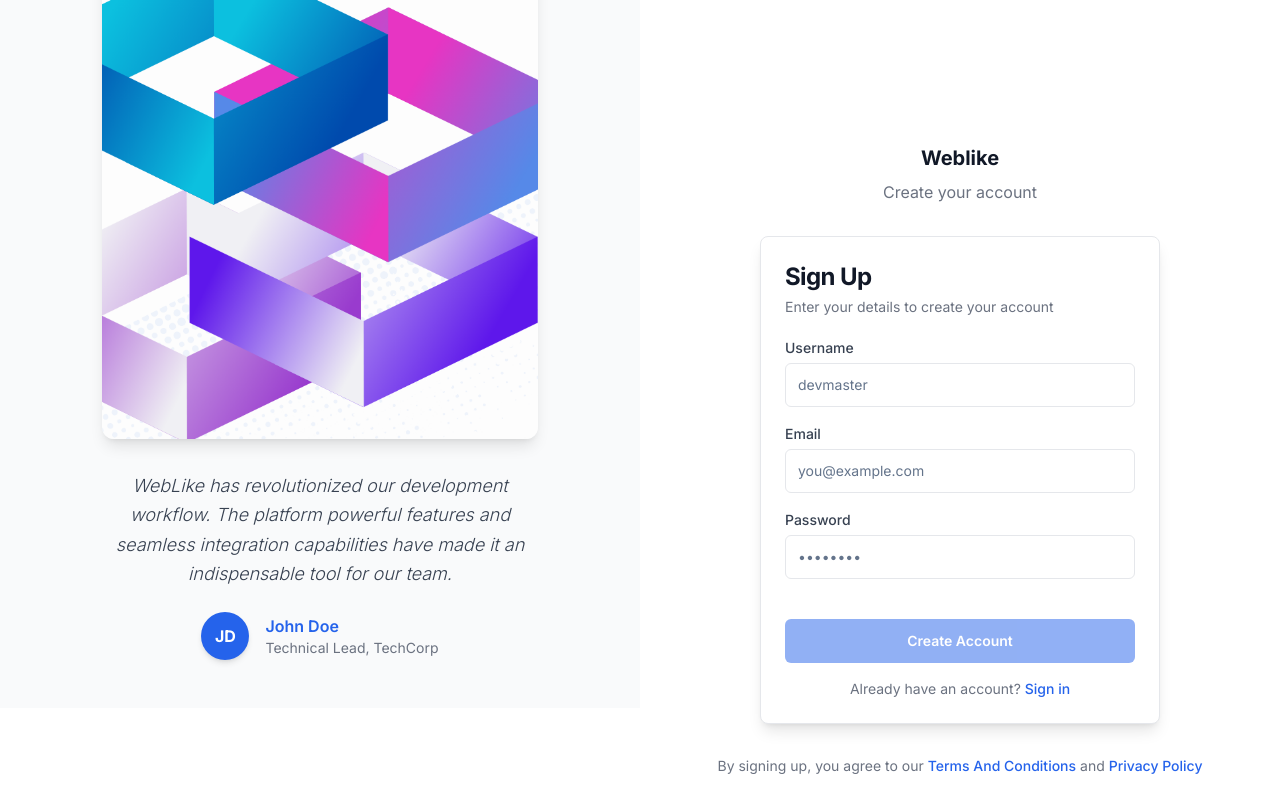
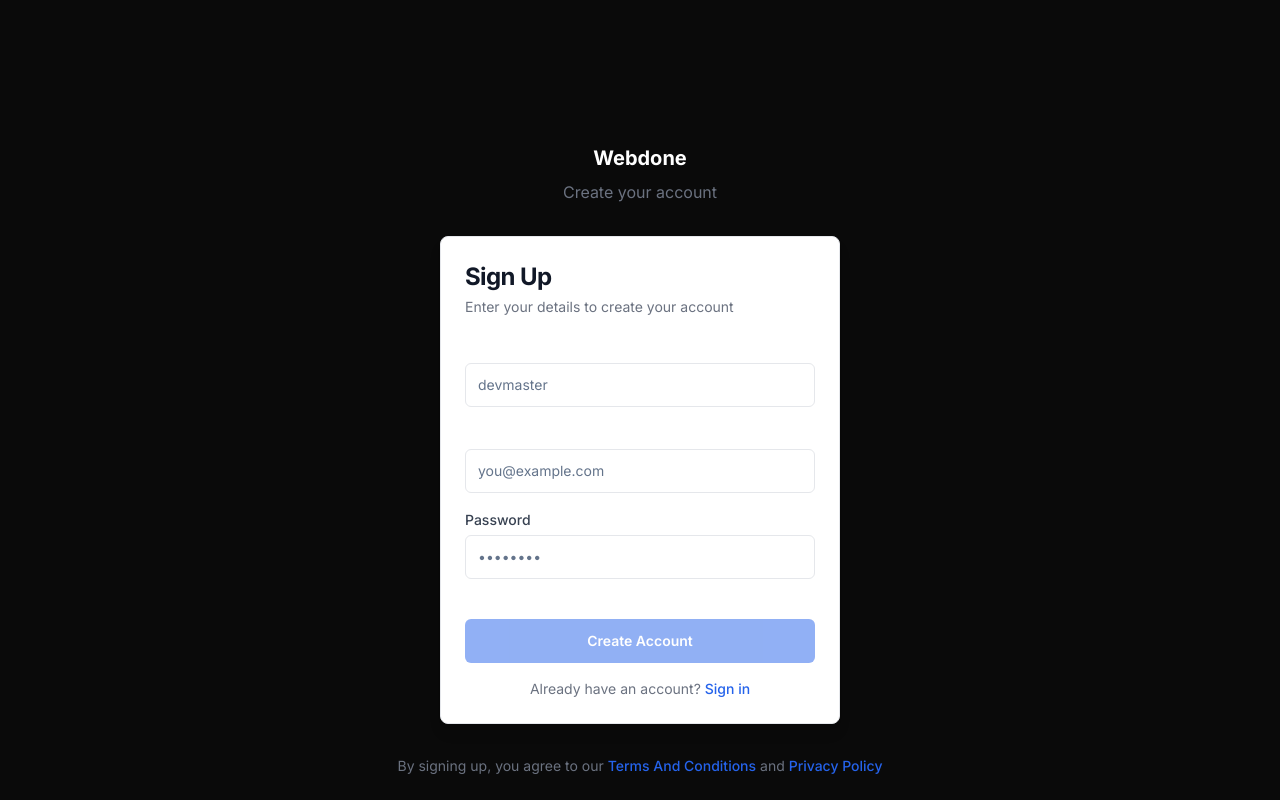
Before and after one commit to Kemzy9/webdonepro, a Next.js app: page /signup in a window 1280 px wide. Shown: the part 370-1170 px from the top of the page. Built offline with nearby package versions, Linux system fonts and the light colour scheme.

Commit message:
Update page.tsx

```diff
--- a/src/app/signup/page.tsx
+++ b/src/app/signup/page.tsx
@@ -55,38 +55,15 @@ export default function SignupPage() {
         }
     }
     return (
-        <div className="min-h-screen flex flex-col md:flex-row items-center justify-center bg-white">
+        <div className="min-h-screen flex flex-col md:flex-row items-center justify-center bg-[#0A0A0A]">
             {/* Left side - Image and Testimonial */}
-            <div className="hidden md:flex flex-col items-center justify-center w-full md:w-1/2 p-12 bg-gray-50">
-                <Image
-                    src="/3.png"
-                    alt="Testimonial Image"
-                    width={500}
-                    height={300}
-                    loading='lazy'
-                    className="w-4/5 h-auto rounded-xl mb-8 shadow-lg hover:shadow-xl transition-shadow duration-300"
-                />
-                <div className="text-center max-w-md">
-                    <p className="text-gray-700 italic text-lg leading-relaxed font-light">
-                        WebLike has revolutionized our development workflow. The platform powerful features and seamless integration capabilities have made it an indispensable tool for our team.
-                    </p>
-                    <div className="mt-6 flex items-center justify-center space-x-4">
-                        <div className="h-12 w-12 rounded-full bg-blue-600 flex items-center justify-center text-white font-bold shadow-md">
-                            JD
-                        </div>
-                        <div className="text-left">
-                            <p className="text-blue-600 font-semibold">John Doe</p>
-                            <p className="text-sm text-gray-500">Technical Lead, TechCorp</p>
-                        </div>
-                    </div>
-                </div>
-            </div>
+
 
             {/* Right side - Signup form */}
-            <div className="flex flex-col items-center justify-center w-full md:w-1/2 p-6 bg-white">
+            <div className="flex flex-col items-center justify-center w-full md:w-1/2 p-6">
                 <div className="mb-8 flex flex-col items-center">
                     <Logo />
-                    <h1 className="text-xl font-bold text-gray-900 mt-4">Weblike</h1>
+                    <h1 className="text-xl font-bold text-white mt-4">Webdone</h1>
                     <p className="text-gray-500 mt-2">Create your  account</p>
                 </div>
                 <Card className="w-[350px] sm:w-[400px] border border-gray-200 shadow-lg hover:shadow-xl transition-shadow duration-300">
@@ -98,7 +75,7 @@ export default function SignupPage() {
                     </CardHeader>
                     <CardContent className="grid gap-5">
                         <div className="grid gap-2">
-                            <Label htmlFor="username" className="text-gray-700 font-medium">Username</Label>
+                            <Label htmlFor="username" className="text-white font-medium">Username</Label>
                             <Input
                                 id="username"
                                 type="text"
@@ -109,7 +86,7 @@ export default function SignupPage() {
                             />
                         </div>
                         <div className="grid gap-2">
-                            <Label htmlFor="email" className="text-gray-700 font-medium">Email</Label>
+                            <Label htmlFor="email" className="text-white font-medium">Email</Label>
                             <Input
                                 id="email"
                                 type="email"
```
